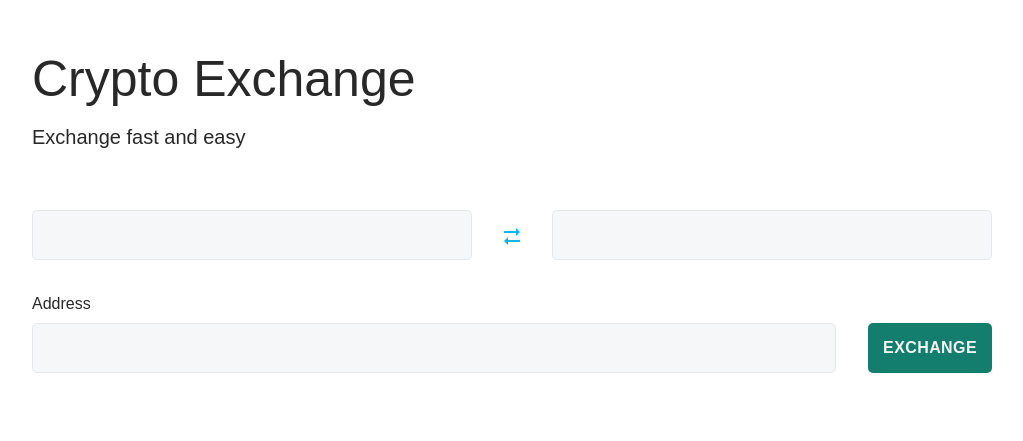
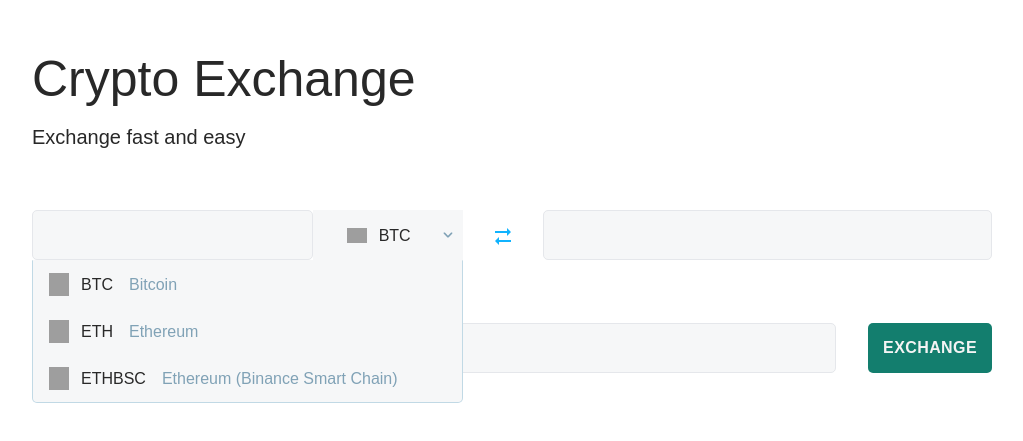
Before and after one commit to maxcore25/test-task-crypto-exchange, a Next.js app: page / in a window 1280 px wide. Shown: the part 171-612 px from the top of the page, without its empty margins (128-1151 px from the left). Built offline with nearby package versions, Linux system fonts and the light colour scheme; grey boxes are pictures that could not be loaded.

Commit message:
Import CurrencySelect

```diff
--- a/src/components/ExchangeForm.tsx
+++ b/src/components/ExchangeForm.tsx
@@ -1,4 +1,5 @@
 import { Button } from './Button';
+import { CurrencySelect } from './CurrencySelect';
 import { Input } from './Input';
 import { SwapButton } from './SwapButton';
 
@@ -6,7 +7,8 @@ export const ExchangeForm = () => {
   return (
     <form>
       <div className='mb-12 flex flex-col gap-4 lg:mb-8 lg:flex-row lg:items-center lg:gap-7'>
-        <Input type='number' min={0} name='from' />
+        {/* <Input type='number' min={0} name='from' /> */}
+        <CurrencySelect />
         <SwapButton className='rotate-90 self-end lg:rotate-0 lg:self-auto' />
         <Input type='number' min={0} name='to' />
       </div>
```
